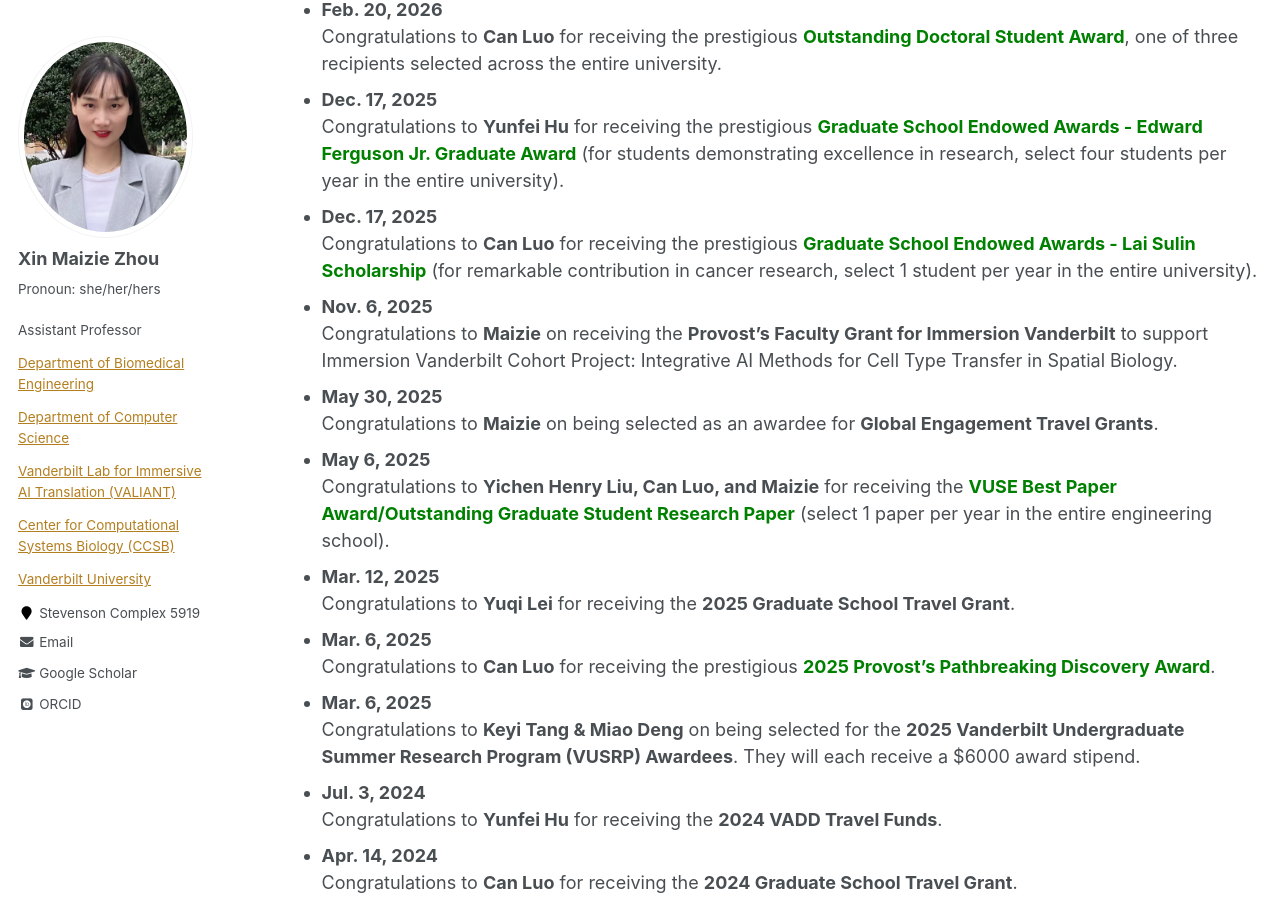
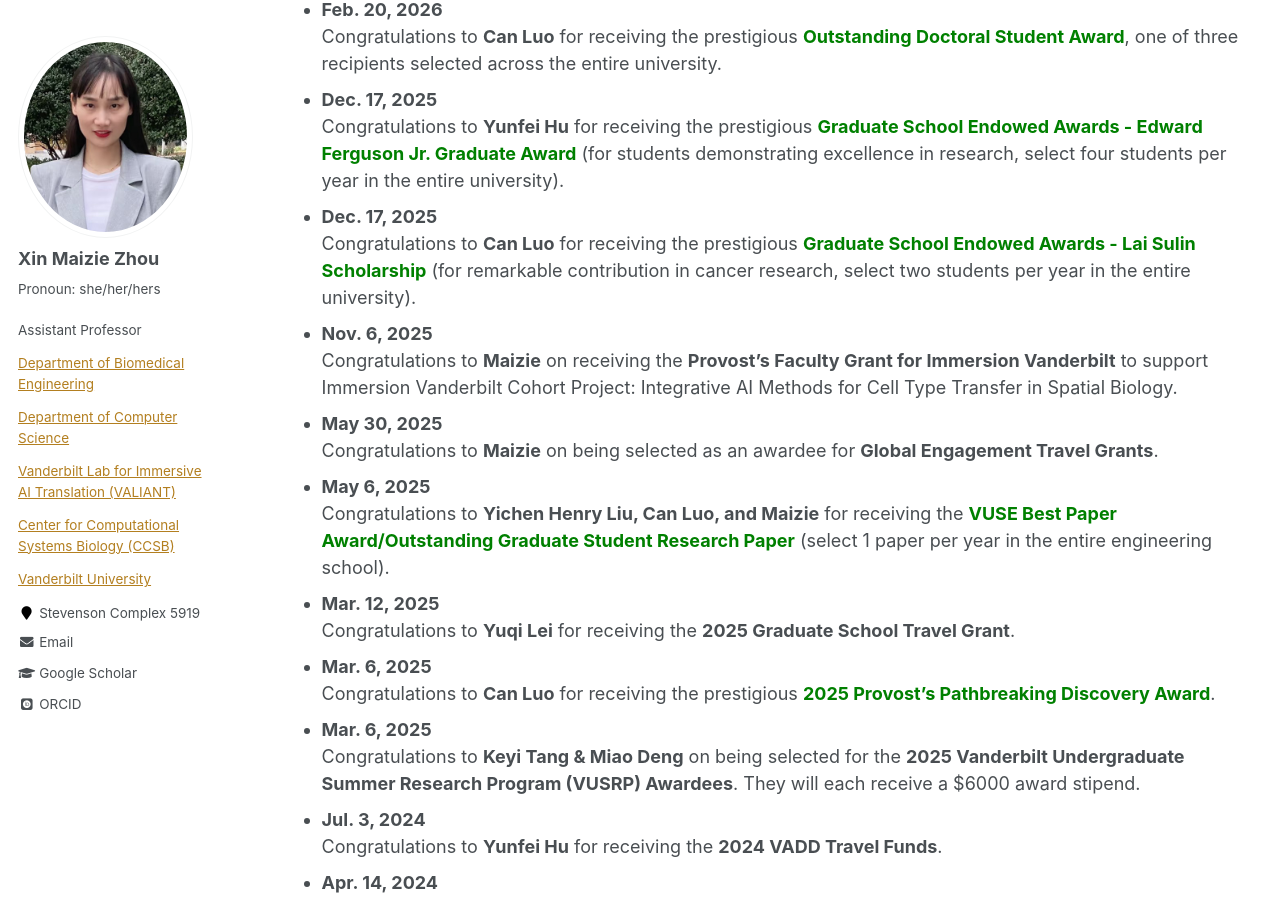
Before and after one commit to maiziezhoulab/Maiziezhoulab.github.io, a Jekyll site: the page built from _pages/LabNews.md, in a window 1280 px wide and 900 px high, scrolled down 690 px. Built offline with Jekyll 4.4.1, drawn with Linux system fonts in a browser that asks for light colours; some web fonts are replaced.

Commit message:
Update LabNews.md

```diff
--- a/_pages/LabNews.md
+++ b/_pages/LabNews.md
@@ -21,7 +21,7 @@ author_profile: true
 - **Dec. 17, 2025**
   Congratulations to **Yunfei Hu** for receiving the prestigious <span style="color:green;"><strong>Graduate School Endowed Awards - Edward Ferguson Jr. Graduate Award</strong></span> (for students demonstrating excellence in research, select four students per year in the entire university).
 - **Dec. 17, 2025**
-  Congratulations to **Can Luo** for receiving the prestigious <span style="color:green;"><strong>Graduate School Endowed Awards - Lai Sulin Scholarship</strong></span> (for remarkable contribution in cancer research, select 1 student per year in the entire university).
+  Congratulations to **Can Luo** for receiving the prestigious <span style="color:green;"><strong>Graduate School Endowed Awards - Lai Sulin Scholarship</strong></span> (for remarkable contribution in cancer research, select two students per year in the entire university).
 - **Nov. 6, 2025**
   Congratulations to **Maizie** on receiving the **Provost’s Faculty Grant for Immersion Vanderbilt** to support Immersion Vanderbilt Cohort Project: Integrative AI Methods for Cell Type Transfer in Spatial Biology.
 - **May 30, 2025**
```
